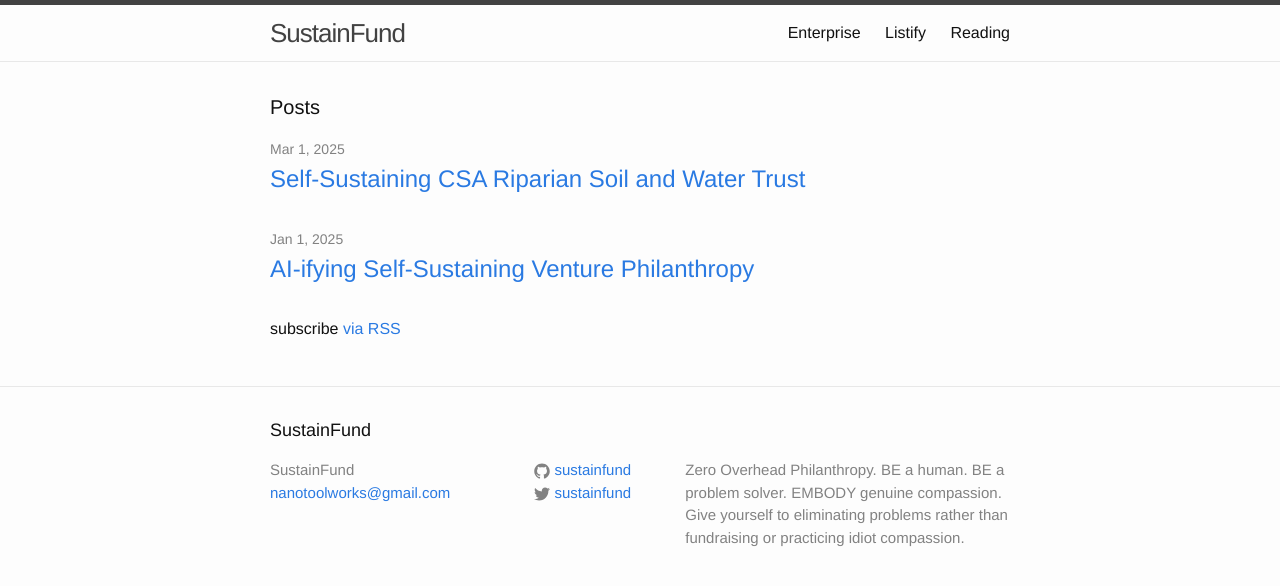
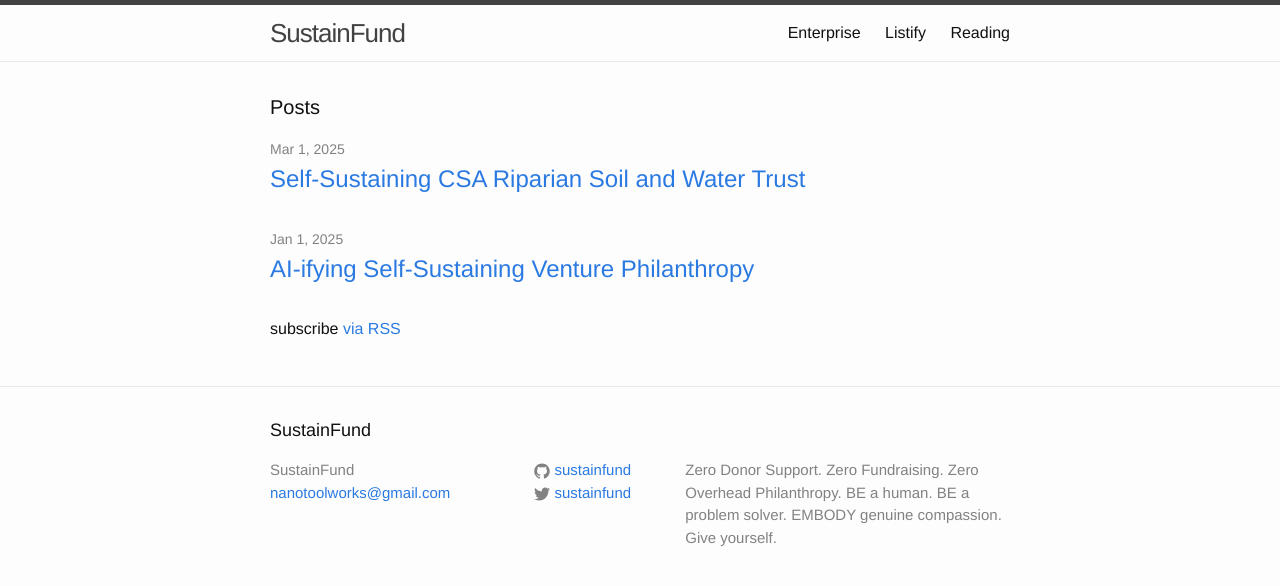
Before and after one commit to SustainFund/sustainfund.github.io, a Jekyll site: the page built from index.html, in a window 1280 px wide. Shown: the top 586 px of the page. Built offline with Jekyll 4.4.1, drawn with Linux system fonts in a browser that asks for light colours.

Commit message:
simply slogan ... ZERO

```diff
--- a/_config.yml
+++ b/_config.yml
@@ -1,7 +1,7 @@
 # Site settings
 title: SustainFund
 email: nanotoolworks@gmail.com
-description: Zero Overhead Philanthropy. BE a human. BE a problem solver. EMBODY genuine compassion. Give yourself to eliminating problems rather than fundraising or practicing idiot compassion.
+description: Zero Donor Support. Zero Fundraising. Zero Overhead Philanthropy. BE a human. BE a problem solver. EMBODY genuine compassion. Give yourself.
 twitter_username: sustainfund
 github_username:  sustainfund
 
```
